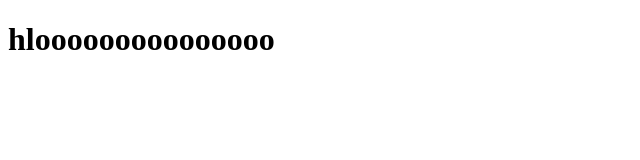
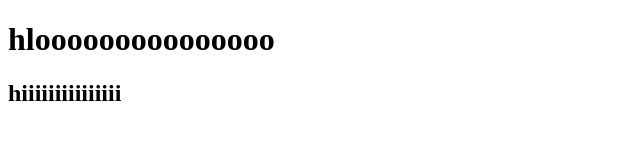
Before and after one commit to kumkum-jaiswal/demo, a plain HTML site: page index.html in a window 1280 px wide. Shown: the whole page, without its empty margins (0-640 px from the left). Drawn offline with Linux system fonts and the light colour scheme.

Commit message:
Update index.html

```diff
--- a/index.html
+++ b/index.html
@@ -7,5 +7,6 @@
 </head>
 <body>
     <h1>hlooooooooooooooo</h1>
+    <h2>hiiiiiiiiiiiiiii</h2>
 </body>
 </html>
```
